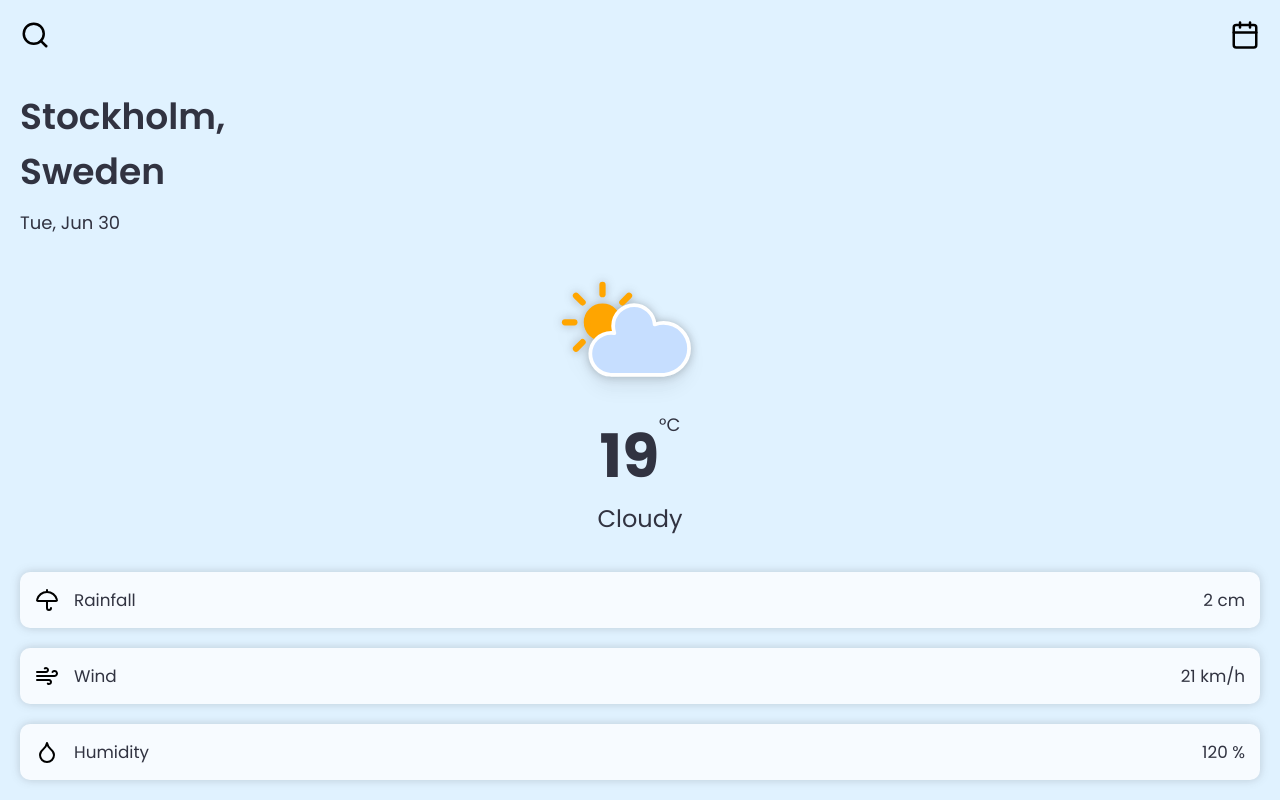
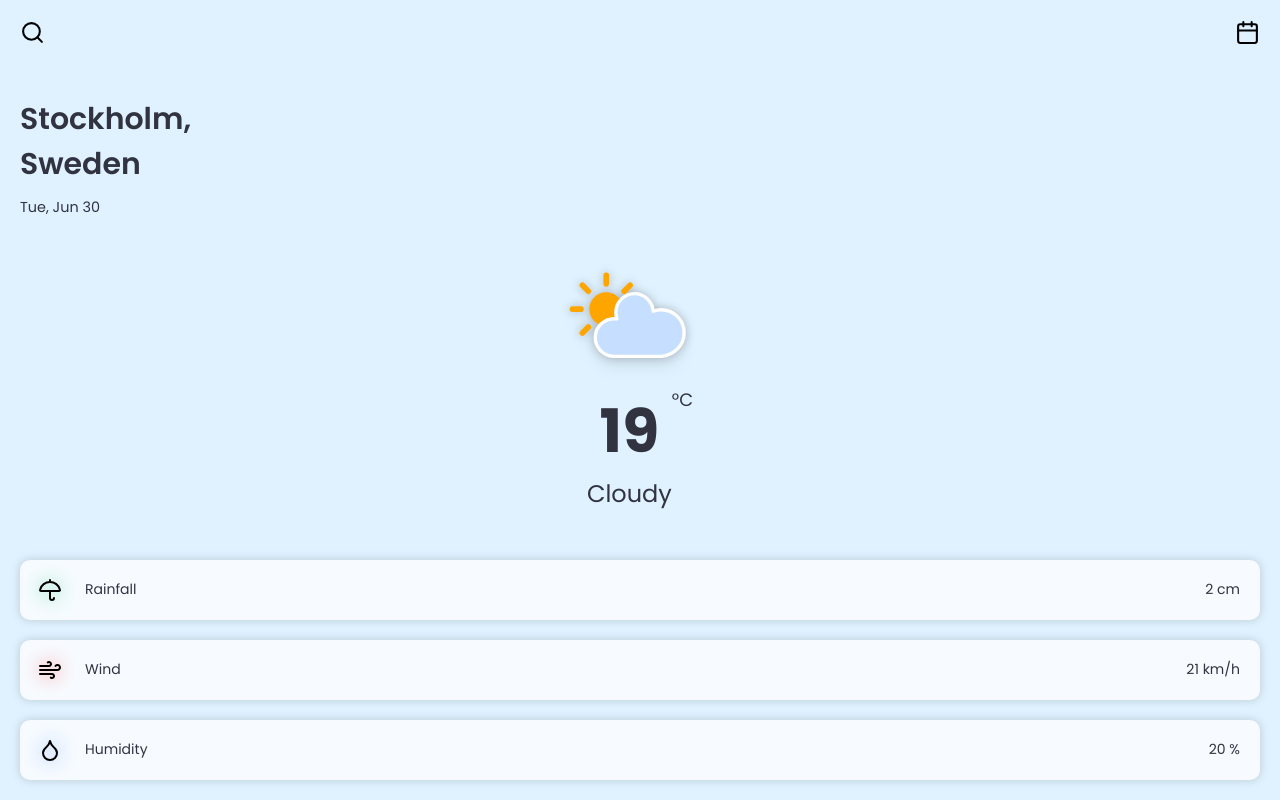
Before and after one commit to Paranjoy-Hazarika/Weather-Web-App, a website built with Vite: page index.html in a window 1280 px wide. Built offline with nearby package versions, Linux system fonts and the light colour scheme.

Commit message:
Finalized the design of the home page and fixed some issues

```diff
--- a/index.html
+++ b/index.html
@@ -34,17 +34,17 @@
       <div class="weather-conditions">
         <div class="weather-temp">
           <h1 id="current-temp">19</h1>
-          <h4>°C</h4>
+          <h3 id="current-conds">Cloudy</h3>
         </div>
 
-        <h3 id="current-conds">Cloudy</h3>
+        <h4 id="weather-unit">°C</h4>
       </div>
     </section>
 
     <section class="additional-info">
       <div class="rainfall-info">
         <div class="info-data">
-          <img src="src/assets/icons/umbrella.svg" alt="rainfall">
+          <img src="src/assets/icons/umbrella.svg" alt="rainfall" id="rainfall-icon">
           <h3>Rainfall</h3>
         </div>
 
@@ -53,7 +53,7 @@
 
       <div class="wind-info">
         <div class="info-data">
-          <img src="src/assets/icons/wind.svg" alt="wind">
+          <img src="src/assets/icons/wind.svg" alt="wind" id="wind-icon">
           <h3>Wind</h3>
         </div>
 
@@ -62,11 +62,11 @@
 
       <div class="humidity-info">
         <div class="info-data">
-          <img src="src/assets/icons/droplet.svg" alt="humidity">
+          <img src="src/assets/icons/droplet.svg" alt="humidity" id="humidity-icon">
           <h3>Humidity</h3>
         </div>
 
-        <h3 id="humidity-data">120 %</h3>
+        <h3 id="humidity-data">20 %</h3>
       </div>
     </section>
 
--- a/src/styles/style.css
+++ b/src/styles/style.css
@@ -8,7 +8,7 @@
 
   /* Font Sizes */
   --larger-font: 5rem;
-  --heading-font: 3rem;
+  --heading-font: 2.5rem;
   --sub-heading-font: 2rem;
   --small-font: 1.5rem;
   --smaller-font: 1.2rem;
@@ -60,7 +60,7 @@ section {
 }
 
 .top-btns button img {
-  width: 30px;
+  width: 25px;
   cursor: pointer;
 }
 
@@ -77,7 +77,7 @@ section {
 }
 
 .location-time h5 {
-  font-size: var(--small-font);
+  font-size: var(--smaller-font);
 }
 
 /* Weather Info */
@@ -88,32 +88,34 @@ section {
 }
 
 .weather-info img {
-  width: 200px;
+  width: 180px;
   margin: -30px;
   filter: drop-shadow(0 0 5px rgba(40, 40, 40, 0.3));
 }
 
 .weather-conditions {
   display: flex;
-  flex-direction: column;
-  align-items: center;
+  /* flex-direction: column; */
+  align-items: flex-start;
 }
 
-.weather-conditions h3 {
-  font-size: var(--sub-heading-font);
+.weather-conditions h4{
+  font-size: var(--small-font);
 }
 
 .weather-temp {
   display: flex;
+  flex-direction: column;
 }
 
 .weather-temp h1 {
   font-size: var(--larger-font);
   font-weight: bold;
+  text-align: center;
 }
 
-.weather-temp h4 {
-  font-size: var(--small-font);
+.weather-temp h3 {
+  font-size: var(--sub-heading-font);
 }
 
 /* Additional Info */
@@ -127,18 +129,38 @@ section {
 .wind-info,
 .humidity-info {
   background: var(--panel-background-color);
-  padding: 15px;
+  padding: 10px;
+  padding-right: 20px;
   border-radius: 10px;
-  font-size: var(--smaller-font);
 
   filter: drop-shadow(0 0 5px rgba(40, 40, 40, 0.2));
+  backdrop-filter: blur(5px);
+  -webkit-backdrop-filter: blur(5px);
 
   display: flex;
   justify-content: space-between;
   align-items: center;
 }
 
+#rainfall-icon {
+  filter: drop-shadow(0 0 10px #3CCF91);
+}
+
+#wind-icon {
+  filter: drop-shadow(0 0 10px #FF6B6B);
+}
+
+#humidity-icon {
+  filter: drop-shadow(0 0 10px #4C8BF5);
+}
+
 .info-data {
   display: flex;
+  align-items: center;
   gap: 15px;
 }
+
+.info-data img {
+  padding: 8px;
+  border-radius: 10px;
+}
```
Also changed, not shown: src/assets/designs/design-data.md (+5 -1 lines).
